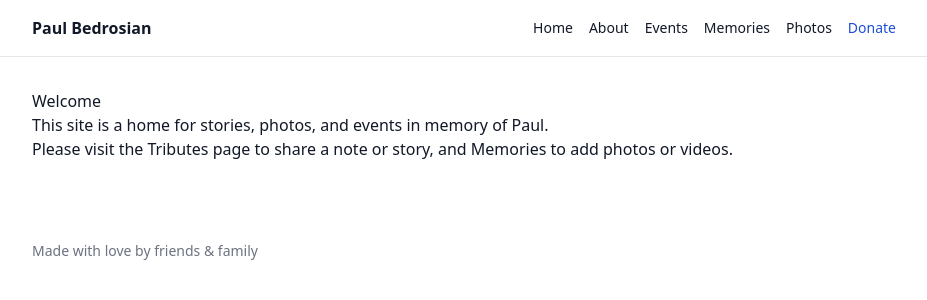
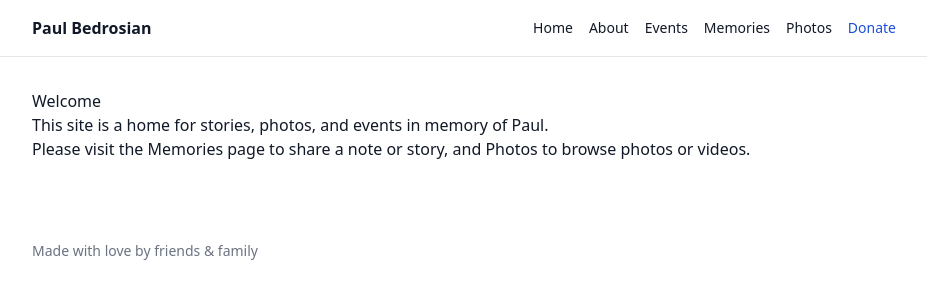
Before and after one commit to andrewborstein/paul-memorial, a Next.js app: page / in a window 1280 px wide. Shown: the top 300 px of the page, without its empty margins (176-1103 px from the left). Built offline with nearby package versions, Linux system fonts and the light colour scheme.

Commit message:
Update home page links

```diff
--- a/src/app/page.tsx
+++ b/src/app/page.tsx
@@ -5,7 +5,7 @@ export default function Home() {
     <div className="prose max-w-none">
       <h1>Welcome</h1>
       <p>This site is a home for stories, photos, and events in memory of Paul.</p>
-      <p>Please visit the <a href="/tributes">Tributes</a> page to share a note or story, and <a href="/memories">Memories</a> to add photos or videos.</p>
+      <p>Please visit the <a href="/memories">Memories</a> page to share a note or story, and <a href="/photos">Photos</a> to browse photos or videos.</p>
     </div>
   )
 }
```
